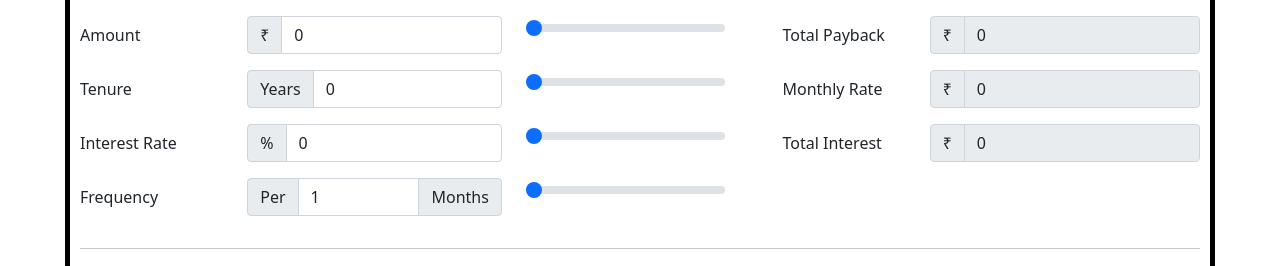
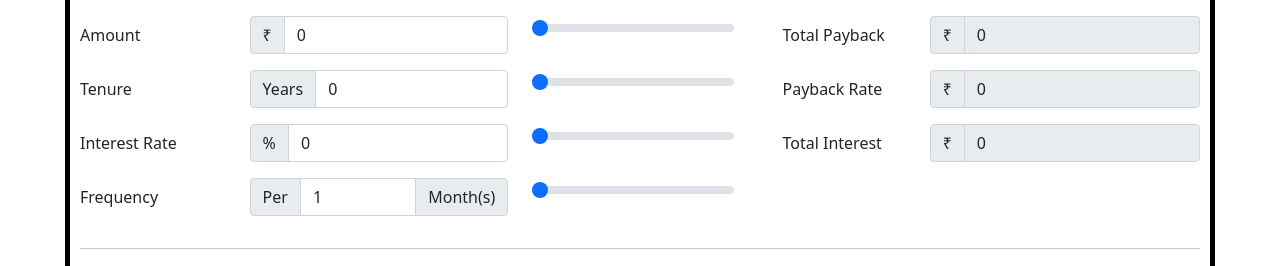
Before and after one commit to loan-zone-iiht/frontend, a React (Create React App) app: page /calculator in a window 1280 px wide. Shown: the part 127-393 px from the top of the page. Built offline with nearby package versions, Linux system fonts and the light colour scheme.

Commit message:
foreclosure rejection + calculator final

```diff
--- a/src/components/Tables.js
+++ b/src/components/Tables.js
@@ -28,7 +28,8 @@ const Tables = ({ loanDetails, allRecords,fetchLoanDetails }) => {
         setStatusModal(prevModal => !prevModal)
         console.log(loanStatus)
         if(loanStatus == "PENDING") setstatusUpdateOptions(['ACCEPTED','REJECTED'])
-        else if(loanStatus == "FORECLOSURE_PENDING") setstatusUpdateOptions(['FORECLOSURE_ACCEPTED','ACCEPTED'])
+        else if(loanStatus == "FORECLOSURE_PENDING") setstatusUpdateOptions(['FORECLOSURE_ACCEPTED','FORECLOSURE_REJECTED'])
+        // else if(loanStatus == "FORECLOSURE_PENDING") setstatusUpdateOptions(['FORECLOSURE_ACCEPTED','ACCEPTED'])
 
     }
 
@@ -162,7 +163,13 @@ const Tables = ({ loanDetails, allRecords,fetchLoanDetails }) => {
                                     {statusUpdateOptions.map((option, i) => (
                                         <DropdownItem
                                             key={i}
-                                            onClick={() => {setupdatedStatus(option) }}
+                                            onClick={() => {
+                                                if(option=="FORECLOSURE_REJECTED"){
+                                                    setupdatedStatus("ACCEPTED")
+                                                }else{
+                                                    setupdatedStatus(option)
+                                                }
+                                            }}
                                         >
                                             {option}
                                         </DropdownItem>
--- a/src/pages/LoanCalculator/CalculatorPage.js
+++ b/src/pages/LoanCalculator/CalculatorPage.js
@@ -98,6 +98,8 @@ const CalculatorPage = () => {
       setPaymentState(payments);
 
       console.log(noOfPayments);
+    }else{
+      setPaymentState([])
     }
   }, [loanInput]);
 
@@ -172,7 +174,7 @@ const CalculatorPage = () => {
                       id="tenure"
                       name="tenure"
                       type="range"
-                      min={1}
+                      min={0}
                       max={20}
                       step={1}
                       onChange={handleInputChange}
@@ -202,7 +204,7 @@ const CalculatorPage = () => {
                       id="interestRate"
                       name="interestRate"
                       type="range"
-                      min={1}
+                      min={0}
                       max={20}
                       step={0.1}
                       onChange={handleInputChange}
@@ -225,7 +227,7 @@ const CalculatorPage = () => {
                         onChange={handleInputChange}
                         value={loanInput.frequency}
                       />
-                      <InputGroupText>Months</InputGroupText>
+                      <InputGroupText>Month(s)</InputGroupText>
                     </InputGroup>
                   </Col>
                   <Col sm={4}>
@@ -268,7 +270,7 @@ const CalculatorPage = () => {
                 </FormGroup>
                 <FormGroup row>
                   <Label sm={4} label="Payback Rate" for="exampleRange4">
-                    Monthly Rate
+                    Payback Rate
                   </Label>
                   <Col sm={8}>
                     <InputGroup>
@@ -350,27 +352,6 @@ const CalculatorPage = () => {
                         </tr>
                       ))
                     : null}
-                  {/* <tr>
-              <th scope="row">1</th>
-              <td>Mark</td>
-              <td>Otto</td>
-              <td>@mdo</td>
-              <td>@mdo</td>
-            </tr>
-            <tr>
-              <th scope="row">2</th>
-              <td>Jacob</td>
-              <td>Thornton</td>
-              <td>@fat</td>
-              <td>@fat</td>
-            </tr>
-            <tr>
-              <th scope="row">3</th>
-              <td>Larry</td>
-              <td>the Bird</td>
-              <td>@twitter</td>
-              <td>@twitter</td>
-            </tr> */}
                 </tbody>
               </Table>
             </div>
```
